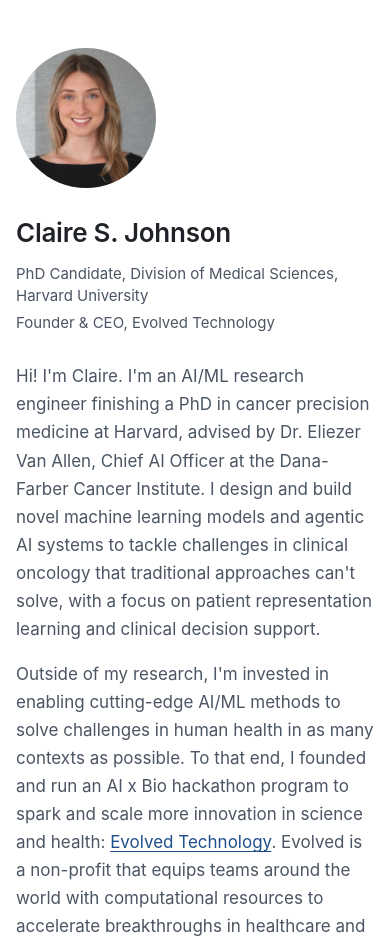
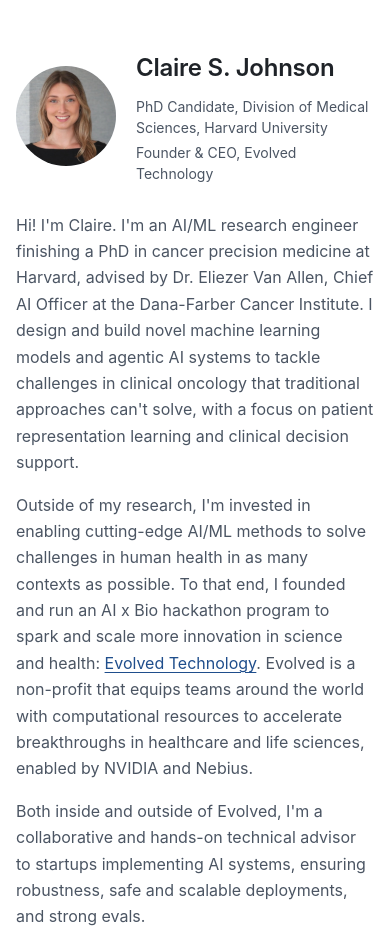
Before and after one commit to csjohnson23/cv, a plain HTML site: page index.html in a window 390 px wide. Shown: the top 936 px of the page. Drawn offline with Linux system fonts and the light colour scheme.

Commit message:
Put photo beside name and titles, bio below

```diff
--- a/index.html
+++ b/index.html
@@ -46,12 +46,14 @@
 
     /* Intro */
     .intro {
-      display: grid;
-      grid-template-columns: 220px 1fr;
-      gap: 56px;
-      align-items: start;
       padding-bottom: 56px;
       border-bottom: 1px solid var(--rule);
+    }
+
+    .identity {
+      display: flex;
+      align-items: center;
+      gap: 36px;
     }
 
     .portrait {
@@ -76,9 +78,10 @@
       font-weight: 500;
     }
 
+    .portrait, .portrait-fallback { flex-shrink: 0; }
+
     .identity h1 {
-      margin-top: 24px;
-      font-size: 26px;
+      font-size: 30px;
       color: var(--text);
     }
 
@@ -93,7 +96,7 @@
     .titles li + li { margin-top: 4px; }
 
     .bio {
-      padding-top: 8px;
+      padding-top: 40px;
       color: var(--text-soft);
       font-size: 17px;
     }
@@ -270,14 +273,13 @@
       body { font-size: 16px; }
       main { padding: 48px 16px 72px; }
 
-      .intro {
-        grid-template-columns: 1fr;
-        gap: 28px;
-        padding-bottom: 40px;
-      }
-      .portrait, .portrait-fallback { width: 140px; height: 140px; }
-      .portrait-fallback { font-size: 44px; }
-      .bio { padding-top: 0; font-size: 17px; }
+      .intro { padding-bottom: 40px; }
+      .identity { gap: 20px; }
+      .portrait, .portrait-fallback { width: 100px; height: 100px; }
+      .portrait-fallback { font-size: 34px; }
+      .identity h1 { font-size: 24px; }
+      .titles { font-size: 14px; }
+      .bio { padding-top: 28px; font-size: 16px; }
 
       section { padding-top: 48px; }
 
@@ -307,11 +309,13 @@
         <img class="portrait" src="photo.jpg" alt="Portrait of Claire S. Johnson"
              onerror="this.style.display='none'; this.nextElementSibling.style.display='flex';">
         <div class="portrait-fallback" aria-hidden="true">C</div>
-        <h1>Claire S. Johnson</h1>
-        <ul class="titles">
-          <li>PhD Candidate, Division of Medical Sciences, Harvard University</li>
-          <li>Founder &amp; CEO, Evolved Technology</li>
-        </ul>
+        <div>
+          <h1>Claire S. Johnson</h1>
+          <ul class="titles">
+            <li>PhD Candidate, Division of Medical Sciences, Harvard University</li>
+            <li>Founder &amp; CEO, Evolved Technology</li>
+          </ul>
+        </div>
       </div>
       <div class="bio">
         <p>Hi! I'm Claire. I'm an AI/ML research engineer finishing a PhD in cancer precision medicine at Harvard, advised by Dr. Eliezer Van Allen, Chief AI Officer at the Dana-Farber Cancer Institute. I design and build novel machine learning models and agentic AI systems to tackle challenges in clinical oncology that traditional approaches can't solve, with a focus on patient representation learning and clinical decision support.</p>
```
